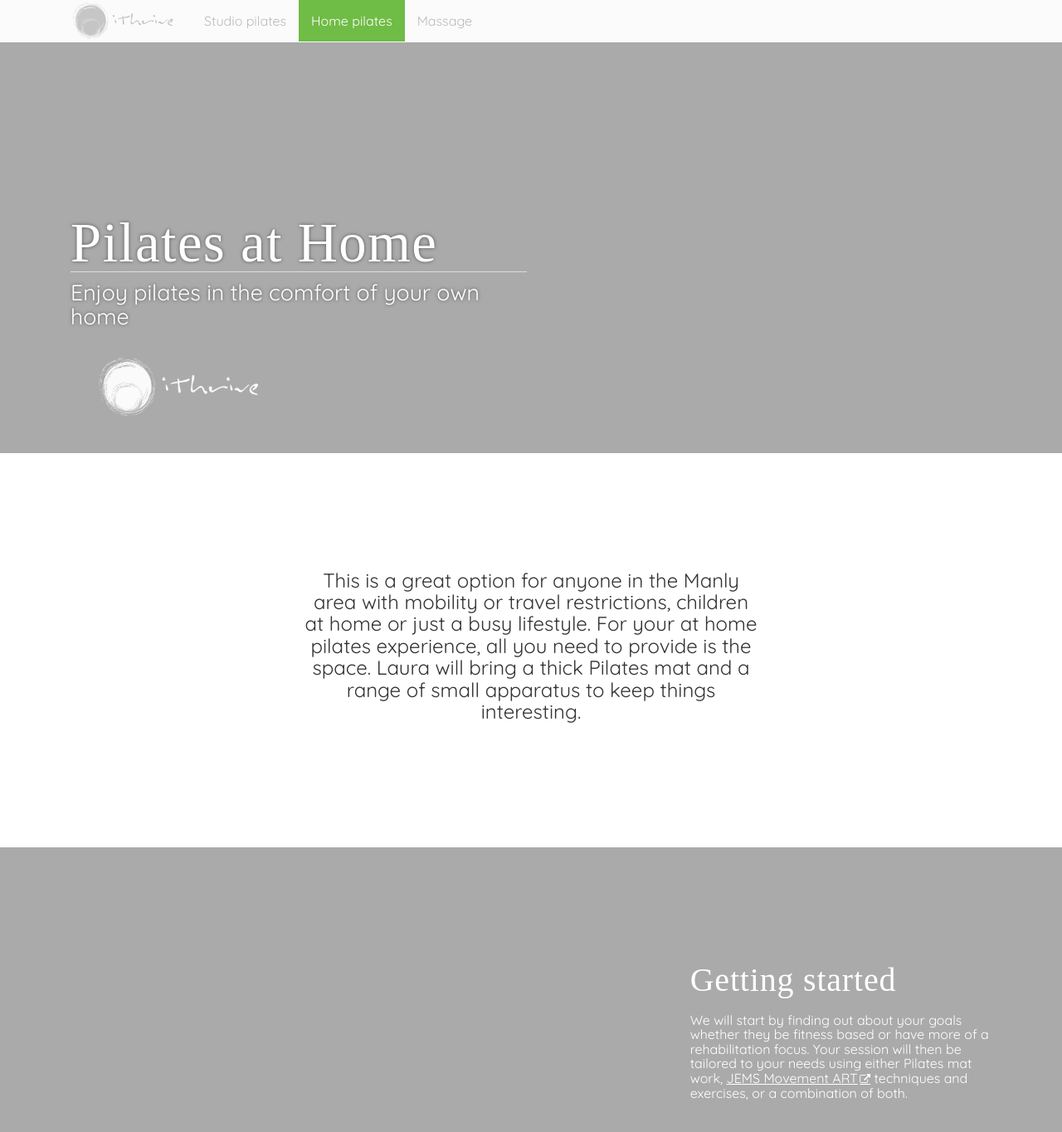
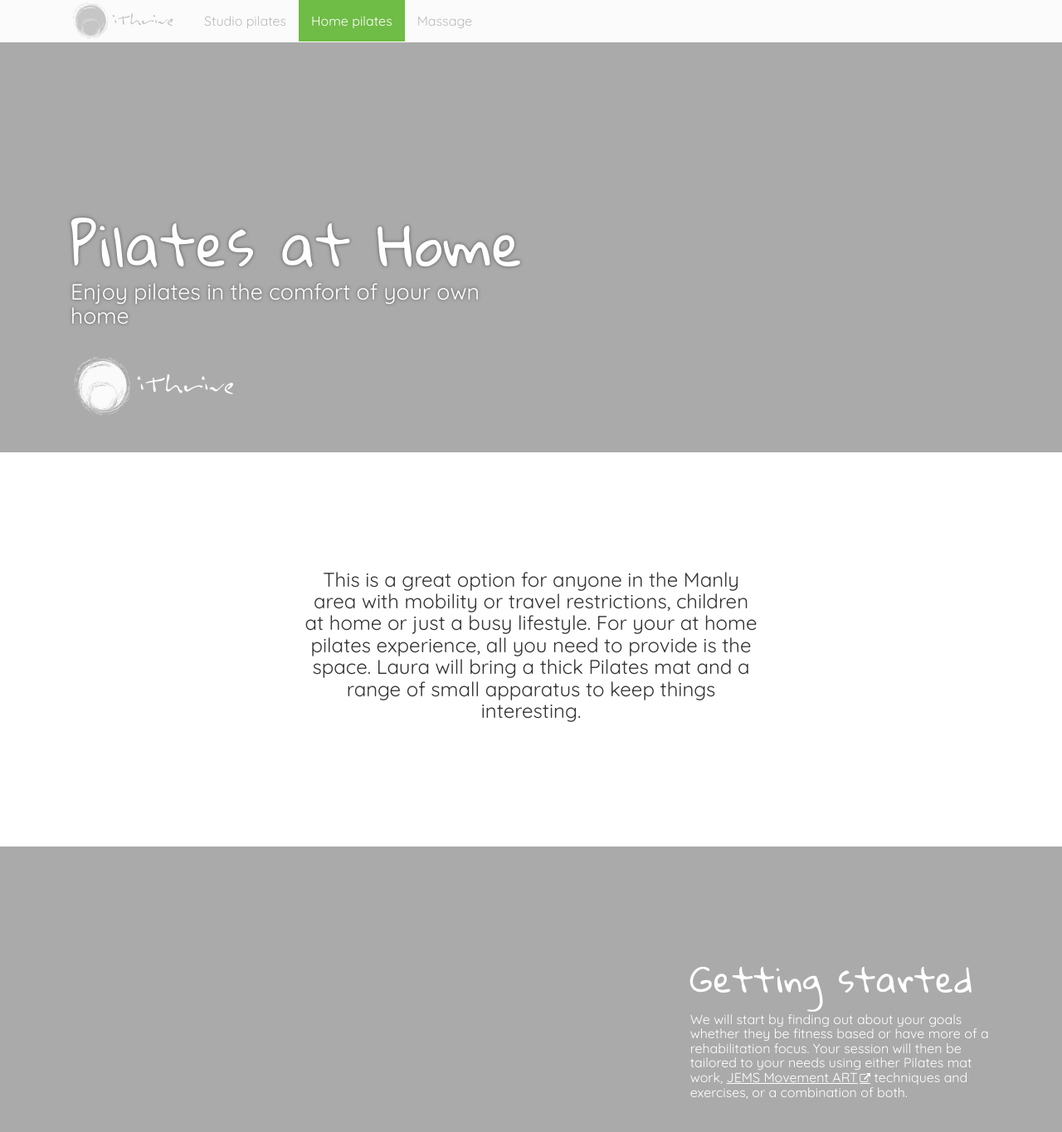
Before and after one commit to ithrive/ithrive.github.io, a Jekyll site: the page built from home-pilates.md, in a window 1280 px wide and 1400 px high, scrolled down 210 px. Shown: the top 1364 px of the window at 83% size. Built offline with Jekyll 4.4.1, drawn with Linux system fonts in a browser that asks for light colours; some web fonts are replaced; comment, search, counter and statistics services are not loaded; some of the changed text lies outside the part shown.

Commit message:
Tweaked the font

```diff
--- a/_layouts/default.html
+++ b/_layouts/default.html
@@ -7,7 +7,7 @@
 		<meta name="viewport" content="width=device-width, initial-scale=1" />
 		<title>iThrive | {{ page.title }}</title>
 		<link rel="stylesheet" type="text/css" href="lib/main.css" />
-		<link href="https://fonts.googleapis.com/css?family=Cormorant+SC|Quicksand" rel="stylesheet">
+		<link href="https://fonts.googleapis.com/css?family=Cormorant+SC|Quicksand|Gloria+Hallelujah" rel="stylesheet">
 
 		<!-- bower:css -->
 		<!-- endbower -->
--- a/home-pilates.md
+++ b/home-pilates.md
@@ -53,14 +53,14 @@ permalink: /home-pilates/
 					<div class="cost_price">$150</div>
 					<div class="cost_details">1 hour class</div>
 				</div>
-				<div class="cost">
+				<!-- <div class="cost">
 					<div class="cost_price">$260</div>
 					<div class="cost_details">2 hour class</div>
 				</div>
 				<div class="cost">
 					<div class="cost_price">$340</div>
 					<div class="cost_details">3 hour class</div>
-				</div>
+				</div> -->
 			</div><!-- .well -->
 		</div><!-- .col-sm-4 -->
 		<div class="col-sm-4">
@@ -71,14 +71,14 @@ permalink: /home-pilates/
 					<div class="cost_price">$150</div>
 					<div class="cost_details">1 hour class</div>
 				</div>
-				<div class="cost">
+				<!-- <div class="cost">
 					<div class="cost_price">$260</div>
 					<div class="cost_details">2 hour class</div>
 				</div>
 				<div class="cost">
 					<div class="cost_price">$340</div>
 					<div class="cost_details">3 hour class</div>
-				</div>
+				</div> -->
 			</div><!-- .well -->
 		</div><!-- .col-sm-4 -->
 		<div class="col-sm-4">
@@ -89,14 +89,14 @@ permalink: /home-pilates/
 					<div class="cost_price">$150</div>
 					<div class="cost_details">1 hour class</div>
 				</div>
-				<div class="cost">
+				<!-- <div class="cost">
 					<div class="cost_price">$260</div>
 					<div class="cost_details">2 hour class</div>
 				</div>
 				<div class="cost">
 					<div class="cost_price">$340</div>
 					<div class="cost_details">3 hour class</div>
-				</div>
+				</div> -->
 			</div><!-- .well -->
 		</div>
 		<div class="col-sm-12">
```
Also changed, not shown: _scss/main.scss (+4 -3 lines), lib/main.css.
